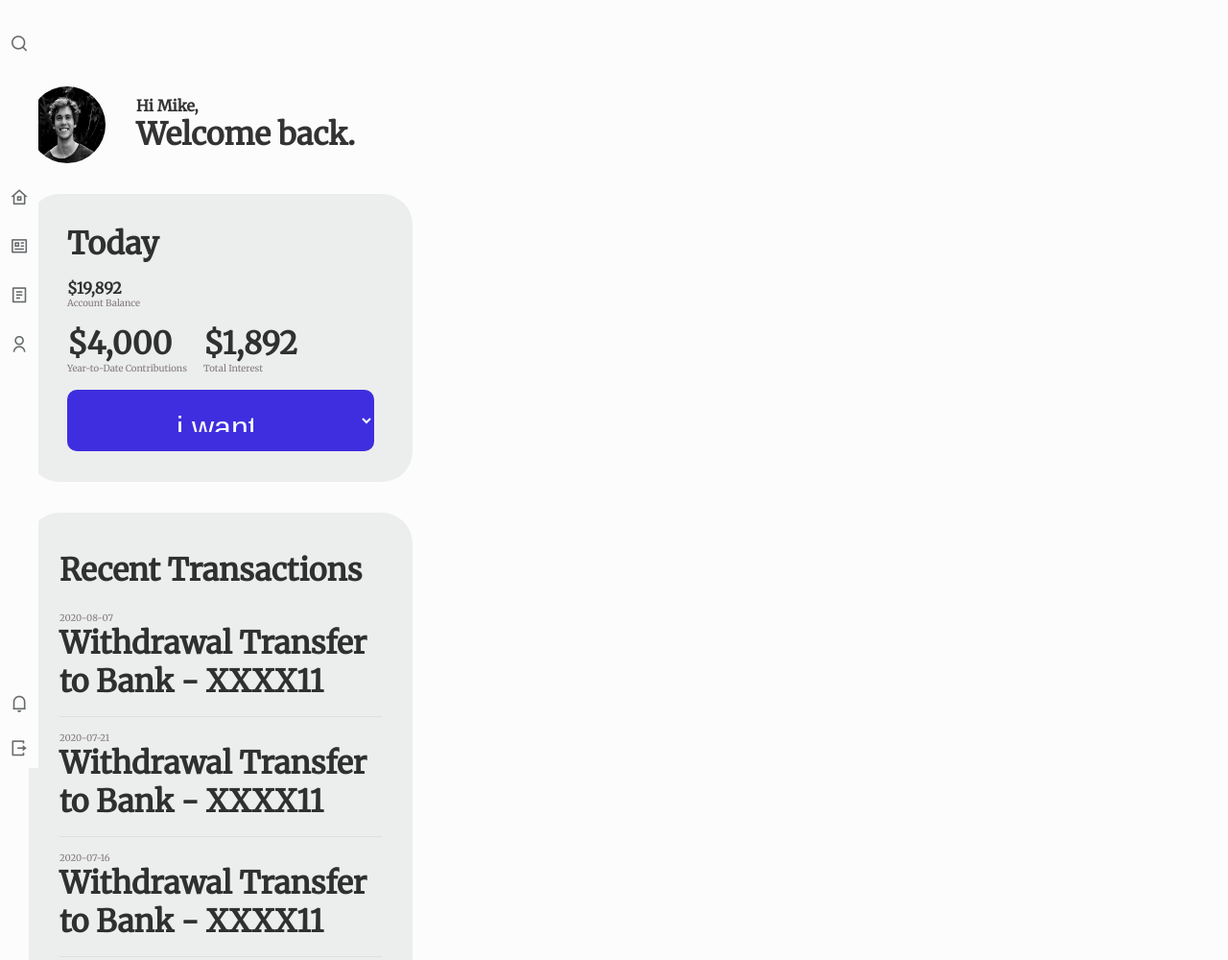
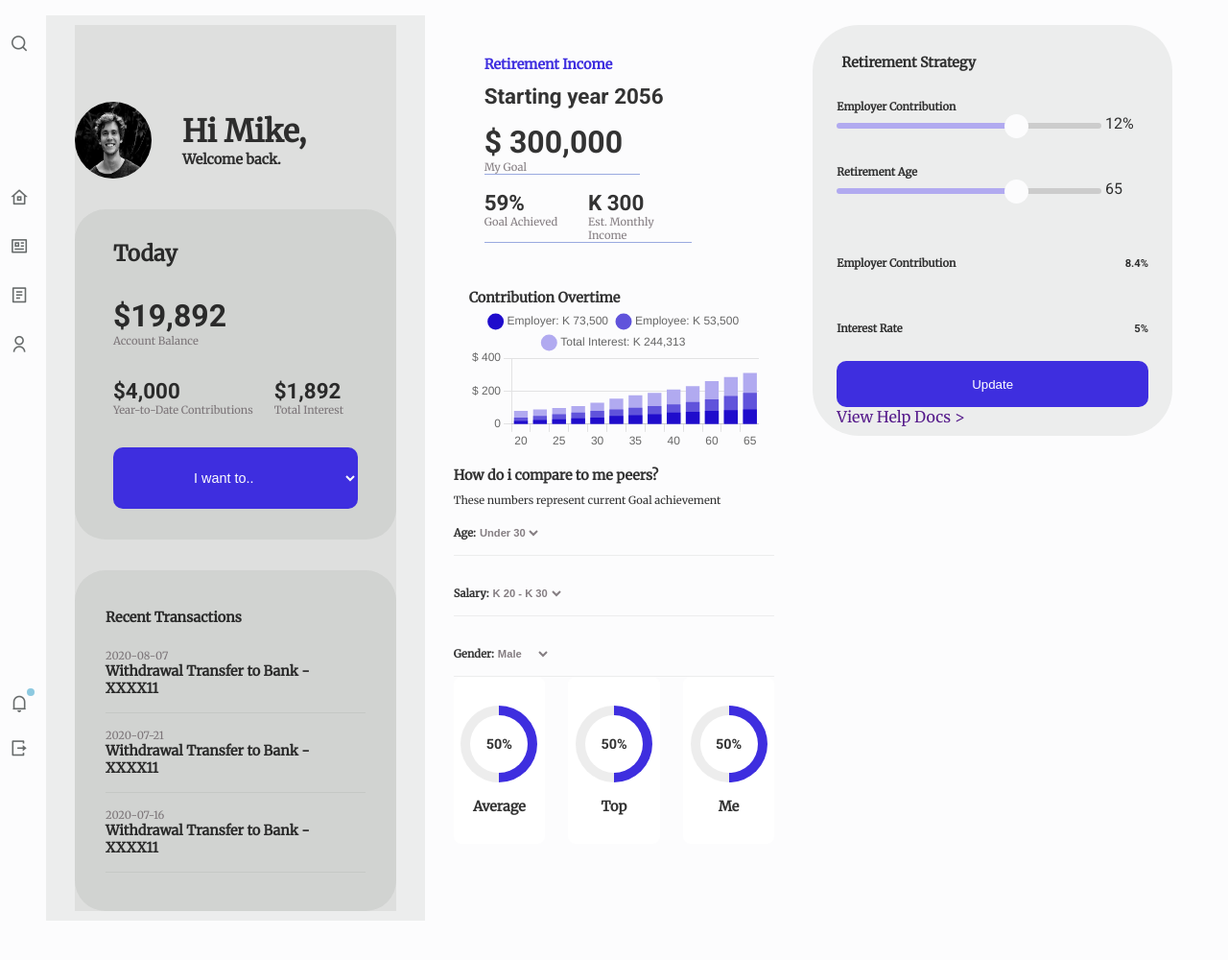
Before and after one commit to vikasvb98/Finance-Dashboard, a plain HTML site: page index.html in a window 1280 px wide. Shown: the top 1000 px of the page at 96% size. After the commit the page ends 975 px from the top, so only its background shows below. Drawn offline with nearby package versions, Linux system fonts and the light colour scheme.

Commit message:
make responsive

```diff
--- a/assets/CSS/Styles.css
+++ b/assets/CSS/Styles.css
@@ -1,9 +1,9 @@
 /* ======Google Fonts====== */
 @import url('https://fonts.googleapis.com/css2?family=Kanit:wght@200;300;400&family=Merriweather&family=Noto+Sans:wght@300;400;500&display=swap');
-
+@import url('https://fonts.googleapis.com/css2?family=Kanit:wght@200;300;400&family=Merriweather&family=Noto+Sans:wght@300;400;500&family=Roboto:wght@400;500;700&display=swap');
 /* ======VARIABLES CSS====== */
 :root {
-    --header-height: 5rem;
+    --header-height: 4rem;
     --header-width: 2.5rem;
     --bg-color: rgba(252, 252, 253, 1);
     --bg-color-grey: rgba(59, 61, 60, 0.08);
@@ -11,6 +11,7 @@
     --text-color: rgba(0, 0, 0, 0.8);
     --text-color-light: rgba(103, 94, 99, 0.8);
     --body-font: 'Merriweather', sans;
+    --number-font: 'Roboto', sans-serif;
     --biggest-font-size: 2.5rem;
     --big-font-size: 1.5rem;
     --normal-font-size: 1rem;
@@ -24,10 +25,10 @@
 }
 @media screen and (min-width: 1124px) {
     :root {
-        --biggest-font-size: 1rem;
-        --big-font-size: 2rem;
-        --normal-font-size: 2rem;
-        --small-font-size: 0.6rem;
+        --biggest-font-size: 2rem;
+        --big-font-size: 1.4rem;
+        --normal-font-size: .9rem;
+        --small-font-size: .7rem;
         --smaller-font-size: .5rem;
     }
   }
@@ -73,6 +74,9 @@
   img {
     max-width: 100%;
     height: auto;
+  }
+  .number-font{
+    font-family: var(--number-font);
   }
 
   /*====== REUSABLE CSS CLASSES ======*/
@@ -129,6 +133,18 @@
     justify-content: flex-start;
     gap: 30px;
   }
+  .notification-icon{
+    position: relative;
+  }
+  .notification-dot {
+    position: absolute;
+    bottom: 1.2rem;
+    left: 0.5rem;
+    width: 8px;
+    height: 8px;
+    background-color: rgb(141, 201, 224);
+    border-radius: 50%;
+}
 
 
 
@@ -159,7 +175,7 @@
     .nav-menu{
         display: flex;
         flex-direction: row;
-        column-gap: 60px;
+        justify-content: space-between;
     }
     .notification-icon{
         position: fixed;
@@ -168,6 +184,15 @@
         right: 10px;
         z-index: 1000;
     }
+    .notification-dot {
+      position: absolute;
+      top: 0;
+      left:1.8rem;
+      width: 8px;
+      height: 8px;
+      background-color: rgb(141, 201, 224);
+      border-radius: 50%;
+  }
     .navbar img,
     .logout-icon{
         display: none;
@@ -202,7 +227,7 @@
     border-radius: 2rem;
     display: flex;
     flex-direction: column;
-    row-gap: 1rem;
+    row-gap: 2rem;
 }
 .balance-box{
     width: 15rem;
@@ -216,7 +241,7 @@
     height: 4rem;
     border: none;
     border-radius: 10px;
-    padding: 20px 110px;
+    padding: 0 80px;
 }
 .recent-transactions{
     padding: 2.5rem 2rem;
@@ -246,14 +271,15 @@
 }
 .starting-year{
     width: 80%;
-    gap: 1rem;
+    display: grid;
+    gap: .7rem;
 }
 .starting-year h3{
     color: var(--base-color);
 }
 .my-goal{
   width: 60%;
-  border-bottom: 1px solid var(--base-color);
+  border-bottom: 1px solid rgb(154, 170, 223);
 }
 .goal-achieved{
     width: 80%;
@@ -262,12 +288,12 @@
 }
 .goal-achieved div{
   width: 7rem;
-  border-bottom: 1px solid var(--base-color);
+  border-bottom: .6px solid rgb(154, 170, 223);
 }
 .chart{
   display: flex;
   flex-direction: column;
-  padding: 2rem 2rem ;
+  padding: 1rem 1rem ;
 }
 .myChart{
   max-width: 40rem;
@@ -280,6 +306,9 @@
   display: grid;
   grid-template-rows: repeat(2, 1fr);
   gap: .6rem;
+}
+.peers-content h4{
+  font-weight: var(--font-regular);
 }
 .peers-progressbar{
   display: flex;
@@ -301,6 +330,7 @@
   border: none;
   background-color: var(--bg-color);
   font-size: var(--small-font-size);
+  font-weight: var(--font-semi-bold);
   color: var(--text-color-light);
 }
 .progress-bar{
@@ -350,17 +380,19 @@
 }
 .interest-calcultor{
   height: 60%;
-  padding: 10px 30px;
+  padding: 10px 10px;
 }
 .interest-container{
   display: grid;
   grid-template-rows: repeat(6, 1fr);
-  gap: 1rem;
-  max-width: 25rem;
-  min-height: 15rem;
+  /* gap: 1rem; */
+  /* max-width: 25rem; */
   background-color: var(--bg-color-grey);
   border-radius: 3rem;
-  padding: 20px 30px;
+  padding: 10px 25px;
+}
+.retirement-strategy{
+  padding: 20px 5px;
 }
 .range-slider{
   display: flex;
@@ -369,7 +401,6 @@
 }
 .slider-container{
   width: 100%;
-  flex-wrap: nowrap;
 }
 .slider{
   -webkit-appearance: none;
@@ -409,7 +440,29 @@
   height: 3rem;
   width: 100%;
   border: none;
-  border-radius: 5px;
+  border-radius: 10px;
   background-color: var(--base-color);
   color: white;
 }
+@media screen and (min-width: 1124px){
+  main{
+    display: grid;
+    grid-template-columns: repeat(3, 1fr);
+    padding: 1rem 3rem;
+  }
+  .home{
+    background-color: var(--bg-color-grey);
+  }
+ .dashboard{
+    background-color: var(--bg-color-grey);
+  }
+  /* .profile-section{
+    background-color: var(--bg-color-grey);
+  }
+  .balance-dashboard{
+    background-color: var(--bg-color-grey);
+  }
+  .recent-transactions{
+    background-color: var(--bg-color-grey);
+  }  */
+}
--- a/assets/JS/main.js
+++ b/assets/JS/main.js
@@ -1,3 +1,4 @@
+
 const ctx = document.getElementById('myChart');
 
 new Chart(ctx, {
--- a/index.html
+++ b/index.html
@@ -27,7 +27,10 @@
                 <a href="#" ><i class="ri-user-line"></i></a>
             </div>
             <div class="nav-icons">
-                <a href="#"><i class="ri-notification-4-line notification-icon"></i></a>
+                <div class="notification-icon">
+                    <a href="#"><i class="ri-notification-4-line "></i></a>
+                    <div class="notification-dot"></div>
+                </div>
                 <a href="#"><i class="ri-logout-box-r-line logout-icon"></i></a>
             </div>
         </nav>
@@ -48,21 +51,21 @@
                 <div class="balance-dashboard">
                     <h2>Today </h2>
                     <div>
-                        <h1>$19,892</h1>
+                        <h1 class="number-font">$19,892</h1>
                         <p>Account Balance</p>
                     </div>
                     <div class="balance-box">
-                        <div>                               <h2>$4,000</h2>
+                        <div>                               <h2 class="number-font">$4,000</h2>
                              <p>Year-to-Date Contributions<p>
 
                         </div>
                         <div>
-                            <h2>$1,892</h2>
+                            <h2 class="number-font">$1,892</h2>
                             <p>Total Interest</p>
                         </div>
                     </div>
                     <select class="dashboard-btn">
-                        <option value="">i want to</option>
+                        <option value="">I want to..</option>
                         <option value="">Option 1</option>
                         <option value="">option 2</option>
                     </select>
@@ -91,19 +94,19 @@
             <div class="retirement-income">
                 <div class="starting-year">
                     <h3>Retirement Income</h3>
-                    <h2>Starting year 2056</h2>
+                    <h2 class="number-font">Starting year 2056</h2>
                 </div>
                 <div class="my-goal">
-                    <h1>$ 300,000</h1>
+                    <h1 class="number-font">$ 300,000</h1>
                     <p>My Goal</p>
                 </div>
                 <div class="goal-achieved">
                     <div>
-                        <h2>59%</h2>
+                        <h2 class="number-font">59%</h2>
                         <p>Goal Achieved</p>
                     </div>
                     <div>
-                        <h2>K 300</h2>
+                        <h2 class="number-font">K 300</h2>
                         <p>Est. Monthly Income</p>
                     </div>
                 </div>
@@ -115,7 +118,7 @@
             <div class="peers-container">
                 <div class="peers-content">
                     <h3>How do i compare to me peers?</h3>
-                    <p>These numbers represent current Goal achievement </p>
+                    <h4>These numbers represent current Goal achievement </h4>
                 </div>
                 <div class="peers-progressbar">
                     <div class="peers-dropdown">
@@ -147,19 +150,19 @@
                     <div class="progress-bar">
                         <div class="progress-container">
                             <div class="circular-progress" id="progress1">
-                                <span class="progress-value">78%</span>
+                                <span class="progress-value number-font">78%</span>
                             </div>
                             <span class="progress-text">Average</span>
                         </div>
                         <div class="progress-container">
                             <div class="circular-progress" id="progress2">
-                                <span class="progress-value">95%</span>
+                                <span class="progress-value number-font">95%</span>
                             </div>
                             <span class="progress-text">Top</span>
                         </div>
                         <div class="progress-container">
                             <div class="circular-progress" id="progress3">
-                                <span class="progress-value">59%</span>
+                                <span class="progress-value number-font">59%</span>
                             </div>
                             <span class="progress-text">Me</span>
                         </div>
@@ -169,30 +172,30 @@
      </section>
      <section class="interest-calcultor">
         <div class="interest-container">
-            <div>
+            <div class="retirement-strategy">
                 <h3>Retirement Strategy</h3>
             </div>
             <div class="range-slider">
                 <h4>Employer Contribution</h4>
                 <div class="slider-container">
                     <input type="range" min="1" max="100" value="70" class="slider slider1" id="myRange">
-                    <span class="slide-btn">12%</span>
+                    <span class="slide-btn number-font">12%</span>
                 </div>
             </div>
             <div class="range-slider">
                 <h4>Retirement Age</h4>
                 <div class="slider-container">
                     <input type="range" min="1" max="100" value="70" class="slider slider2" id="myRange">
-                    <span class="slide-btn">65</span>
+                    <span class="slide-btn number-font">65</span>
                 </div>
             </div>
             <div class="rate-contribution">
                 <h4>Employer Contribution</h4>
-                <h4 class="number-text">8.4%</h4>
+                <h4 class="number-font">8.4%</h4>
             </div>
             <div class="rate-contribution">
                 <h4>Interest Rate</h4>
-                <h4 class="number-text">5%</h4>
+                <h4 class="number-font">5%</h4>
             </div>
             <div class="docs-container">
                 <button class="update-btn">Update</button>
```
